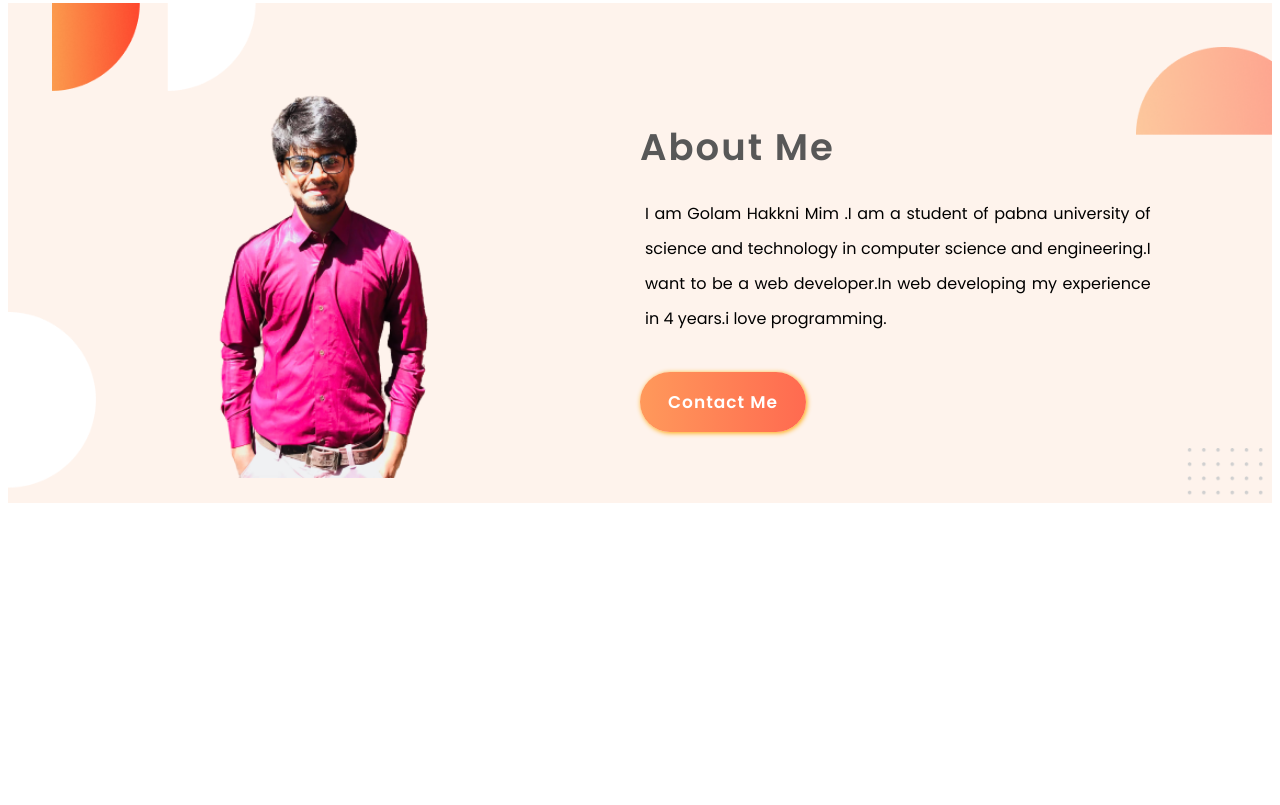
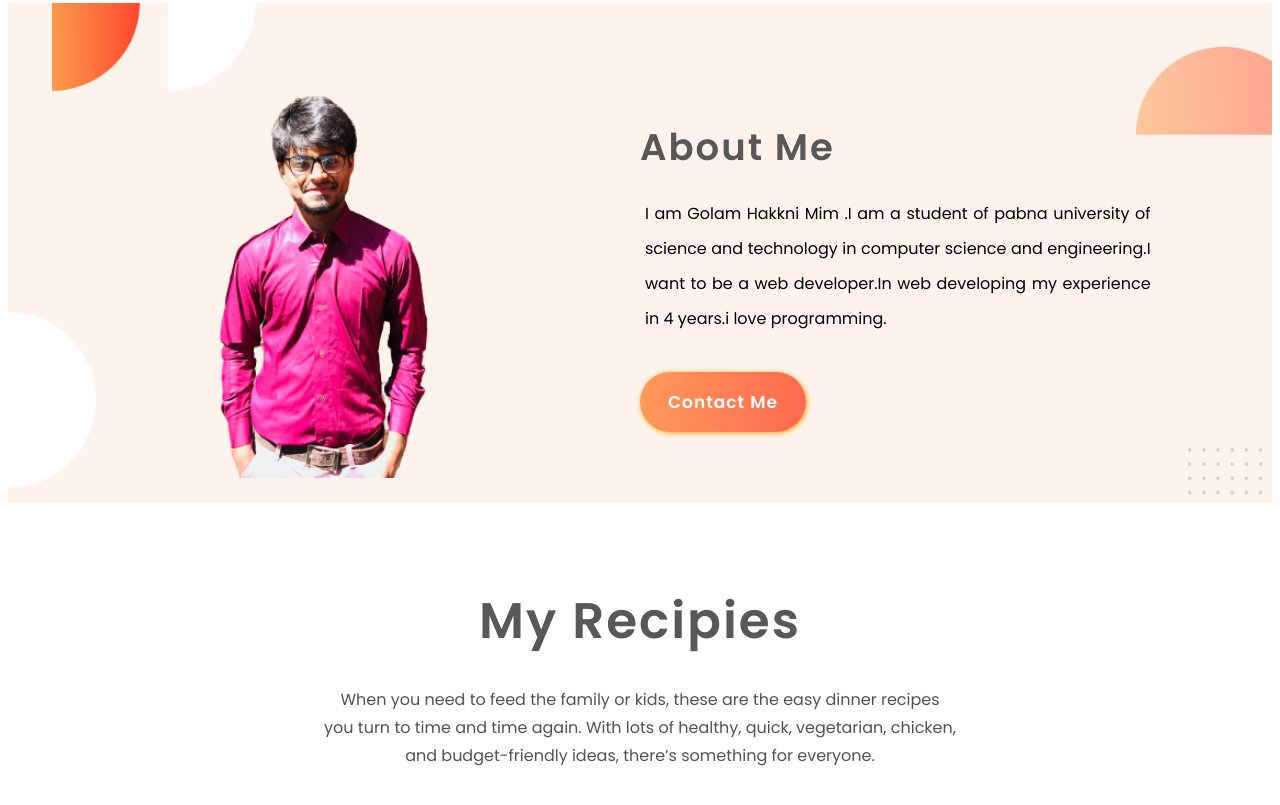
Before and after one commit to Mim-Hakkani/Hakkani-food, a plain HTML site: page index.html in a window 1280 px wide. Shown: the part 802-1607 px from the top of the page. Before the commit the page ends 1313 px from the top, so only its background shows below. Drawn offline with Linux system fonts and the light colour scheme.

Commit message:
add recipies title and description

```diff
--- a/index.html
+++ b/index.html
@@ -42,7 +42,21 @@
 
     </div>
 </section>
+
 <!--Ending About Me Section -->
+
+
+<!-- Show the Nice recepies -->
+
+<section class="food-menu">
+    <div class="food-menu-title">
+        <h1>My Recipies</h1>
+        <p>When you need to feed the family or kids, these are the easy dinner recipes you turn to time and time again. With lots of healthy, quick, vegetarian, chicken, and budget-friendly ideas, there’s something for everyone.</p>
+    </div>
+</section>
+
+<!-- End the Nice recepies -->
+
 
 </body>
 </html>
--- a/style.css
+++ b/style.css
@@ -74,3 +74,27 @@ height: 475px;
 	margin-bottom: 48px;
 	line-height: 35px;
 }
+/*
+food-menu
+*/
+.food-menu{
+    margin: 100px 0px;
+}
+.food-menu-title{
+    text-align: center;
+}
+.food-menu-title h1 {
+	font-size: 50px;
+	letter-spacing: 2px;
+	font-weight: 600;
+	padding: 5px 0px;
+}
+.food-menu-title p {
+	width: 50%;
+	margin: 0 auto;
+	text-align: center;
+	color: #555151;
+	font-size: 16px;
+	line-height: 28px;
+	padding: 5px;
+}
```
